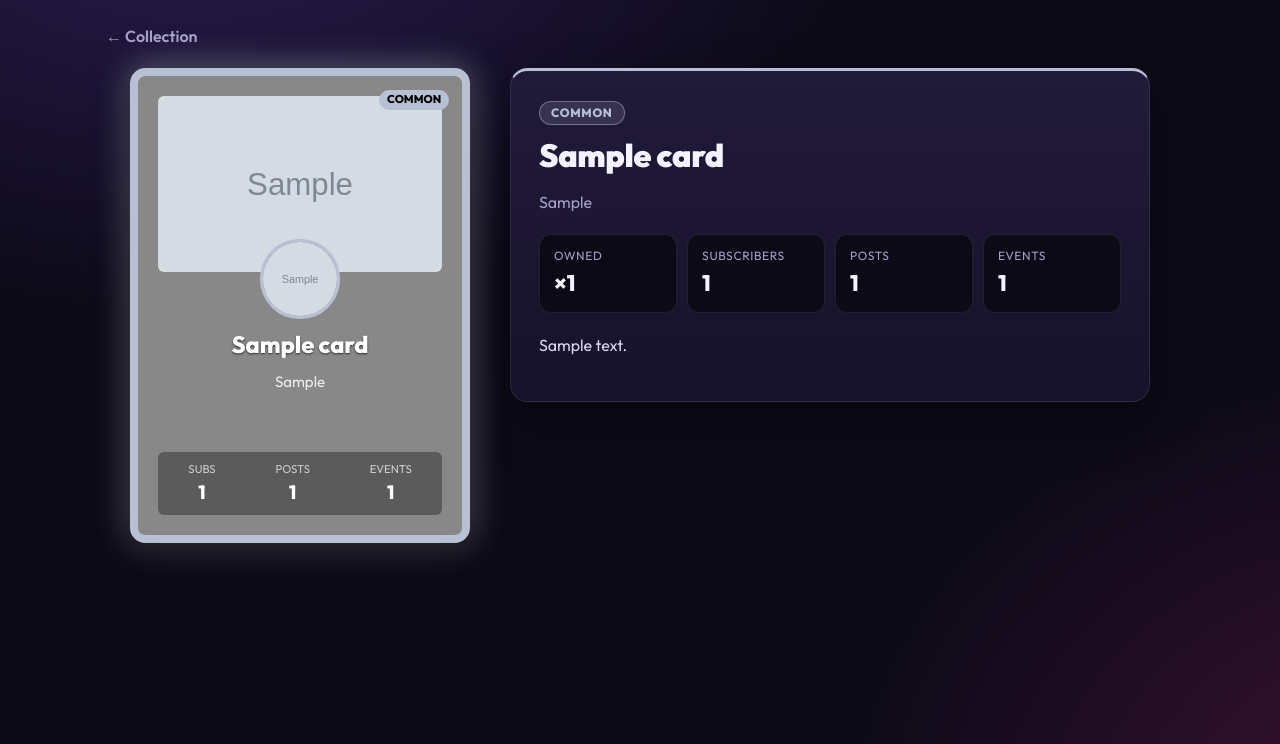
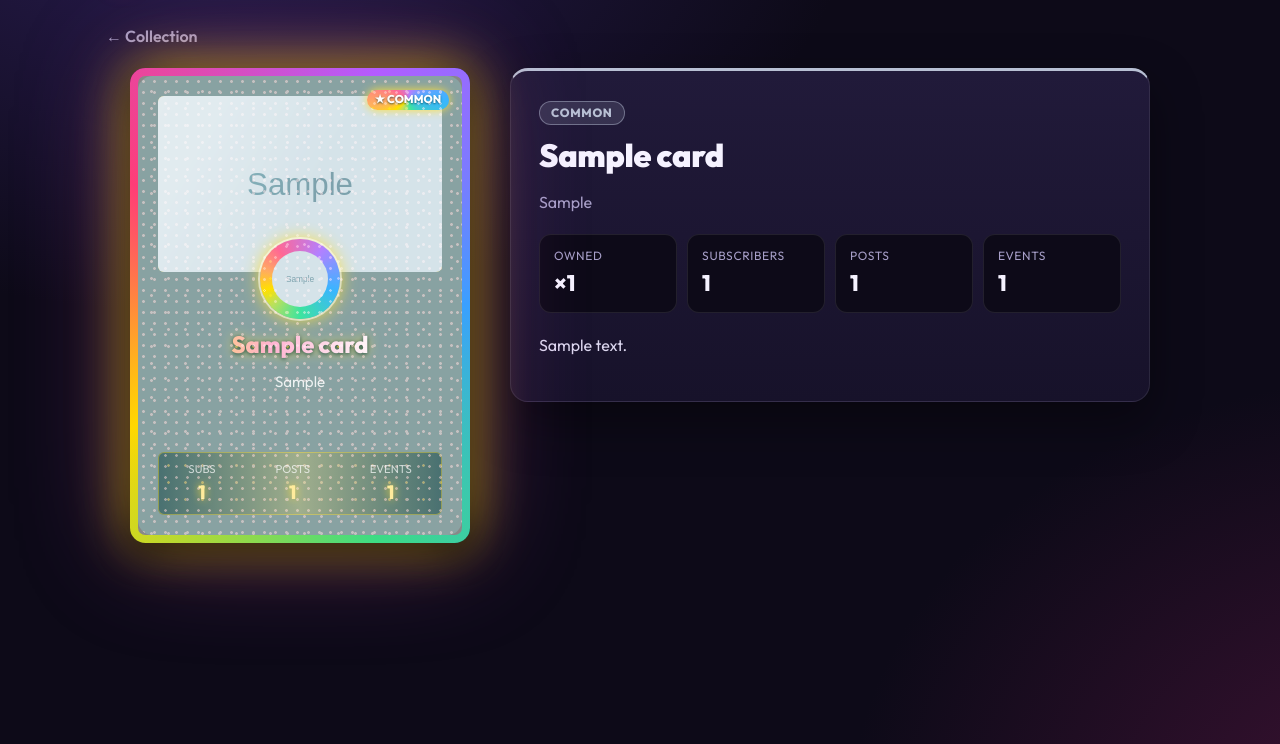
Before and after one commit to LucaCeccarelli/EmaPack, a Django app: page /cards/1/ in a window 1280 px wide. Shown: the part 56-800 px from the top of the page. Run offline with Django 5.2, Linux system fonts and the light colour scheme; a user stored in the database is signed in; tables that the repository leaves empty hold one stand-in row (values such as "Sample post"); grey boxes marked "Sample" are stand-in pictures.

Commit message:
feat(cards): signature cards with their own foil, untouched by import
Adds a `signature` flag on Card for hand-tuned showcase cards:
- dedicated animated foil (prismatic spinning frame, aurora art, gold name, sheen)
- import_komi skips them when re-ranking rarities and keeps their stats
- filterable/visible in the Card admin

Co-Authored-By: Claude Opus 5.5 <noreply@anthropic.com>

```diff
--- a/game/admin.py
+++ b/game/admin.py
@@ -15,8 +15,8 @@ def thumb(image):
 
 @admin.register(Card)
 class CardAdmin(admin.ModelAdmin):
-    list_display = ["name", "rarity", "subscriber_count"]
-    list_filter = ["rarity"]
+    list_display = ["name", "rarity", "subscriber_count", "signature"]
+    list_filter = ["rarity", "signature"]
     search_fields = ["name"]
 
     def get_queryset(self, request):
--- a/game/management/commands/import_komi.py
+++ b/game/management/commands/import_komi.py
@@ -14,6 +14,8 @@ HEX_COLOR = re.compile(r"#[0-9a-fA-F]{6}")
 
 # Minimum share of cards with strictly fewer subscribers needed for each rarity, best first.
 # Rank-based because subscriber counts are extremely skewed (median 1, max 769).
+STAT_FIELDS = ["subscriber_count", "post_count", "event_count"]
+
 RARITY_THRESHOLDS = [
     (0.99, Rarity.LEGENDARY),
     (0.95, Rarity.EPIC),
@@ -71,8 +73,10 @@ def rarity_for(count, sorted_counts):
 
 
 def assign_rarities():
-    # Only imported Komi cards are ranked; proposed cards keep the rarity the admin gave them.
-    cards = list(Card.objects.filter(komi_id__isnull=False).only("id", "subscriber_count"))
+    # Only imported Komi cards are ranked; proposed and signature cards keep the rarity they were given.
+    cards = list(
+        Card.objects.filter(komi_id__isnull=False, signature=False).only("id", "subscriber_count")
+    )
     counts = sorted(card.subscriber_count for card in cards)
     for card in cards:
         card.rarity = rarity_for(card.subscriber_count, counts)
@@ -89,8 +93,13 @@ class Command(BaseCommand):
     def handle(self, dump, **options):
         data = json.loads(dump.read_text(encoding="utf-8"))
         records = data.get("clubs", []) + data.get("members", [])
+        signatures = {str(k) for k in Card.objects.filter(signature=True).values_list("komi_id", flat=True)}
         for record in records:
-            Card.objects.update_or_create(komi_id=record["id"], defaults=card_fields(record))
+            fields = card_fields(record)
+            if record["id"] in signatures:  # hand-tuned stats: keep them
+                for name in STAT_FIELDS:
+                    del fields[name]
+            Card.objects.update_or_create(komi_id=record["id"], defaults=fields)
         assign_rarities()
         tally = {r.label: Card.objects.filter(rarity=r).count() for r in Rarity}
         self.stdout.write(self.style.SUCCESS(f"Imported {len(records)} cards. Rarities: {tally}"))
--- a/game/models.py
+++ b/game/models.py
@@ -46,6 +46,8 @@ class Card(models.Model):
         User, null=True, blank=True, on_delete=models.SET_NULL, related_name="proposals"
     )
     proposed_at = models.DateTimeField(null=True, blank=True)
+    # Hand-tuned showcase card: gets its own foil, and import_komi leaves its rarity and stats alone.
+    signature = models.BooleanField(default=False)
 
     def __str__(self):
         return self.name
--- a/game/static/game/tcg.css
+++ b/game/static/game/tcg.css
@@ -192,6 +192,64 @@ main {
   mix-blend-mode: color-dodge; opacity: calc(.45 + var(--hyp) * .55);
 }
 
+/* Signature card: a one-off showcase. Spinning prismatic frame, aurora art, gold foil name. */
+@property --spin { syntax: '<angle>'; inherits: true; initial-value: 0deg; }
+.card.signature { --prism: #ffd700, #ff3d77, #b35cff, #3aa0ff, #3ddc84, #ffd700; }
+.signature .card-inner {
+  border-color: transparent;
+  background:
+    linear-gradient(160deg, var(--c1), var(--c2)) padding-box,
+    conic-gradient(from var(--spin), var(--prism)) border-box;
+  box-shadow: 0 10px 30px #0009,
+    0 0 calc(var(--card-w, 250px) / 8) #ffd70099,
+    0 0 calc(var(--card-w, 250px) / 4) #ff3d7755;
+  animation: sig-spin 4s linear infinite, sig-pulse 2.4s ease-in-out infinite;
+}
+@keyframes sig-spin { to { --spin: 360deg; } }
+@keyframes sig-pulse { 50% { box-shadow: 0 10px 30px #0009, 0 0 calc(var(--card-w, 250px) / 5) #ffd700cc, 0 0 calc(var(--card-w, 250px) / 2.5) #b35cff77; } }
+.signature .card-art { position: relative; box-shadow: inset 0 0 0 2px #ffd700aa; }
+.signature .card-art::after { /* aurora drifting over the banner */
+  content: ''; position: absolute; inset: 0; mix-blend-mode: color-dodge; opacity: .55;
+  background: linear-gradient(120deg, transparent 20%, #ff3d7788, #ffd70088, #3aa0ff88, transparent 80%) 0 0 / 300% 100%;
+  animation: sig-aurora 6s ease-in-out infinite alternate;
+}
+@keyframes sig-aurora { to { background-position: 100% 0; } }
+.signature .card-logo {
+  border: 0; padding: 4%;
+  background: conic-gradient(from calc(var(--spin) * -2), var(--prism));
+  box-shadow: 0 0 0 2px #fff8, 0 0 18px #ffd700;
+}
+.signature .card-logo img { border-radius: 50%; }
+.signature .card-name {
+  background: linear-gradient(90deg, #fff6c8, #ffd700, #ff9ec4, #fff, #ffd700, #fff6c8) 0 0 / 200% 100%;
+  -webkit-background-clip: text; background-clip: text; color: transparent;
+  text-shadow: none; filter: drop-shadow(0 1px 2px #000c) drop-shadow(0 0 6px #ffd70088);
+  animation: sig-name 3s linear infinite;
+}
+@keyframes sig-name { to { background-position: 200% 0; } }
+.signature .card-stats { background: linear-gradient(90deg, #0007, #ffd70033, #0007); box-shadow: inset 0 0 0 1px #ffd70066; }
+.signature .card-stats dd { color: #ffe680; text-shadow: 0 0 8px #ffd700; }
+.signature .card-rarity {
+  background: conic-gradient(from var(--spin), var(--prism)); color: #fff;
+  text-shadow: 0 1px 2px #000a; box-shadow: 0 0 10px #ffd700;
+}
+.signature .card-rarity::before { content: '★ '; }
+.signature .card-shine {
+  background:
+    radial-gradient(circle, #fff 0 1px, transparent 1.6px) 0 0 / 11px 11px,
+    radial-gradient(circle, #ffe680 0 1px, transparent 1.6px) 5px 7px / 17px 17px,
+    linear-gradient(115deg, #ff008070, #ffd70080, #00ff9d70, #00c3ff70, #b000ff70, #ff008070) var(--mx) var(--my) / 400% 400%;
+  mix-blend-mode: color-dodge; opacity: calc(.5 + var(--hyp) * .5);
+  animation: sig-twinkle 1.6s ease-in-out infinite alternate;
+}
+@keyframes sig-twinkle { to { filter: brightness(1.6) hue-rotate(40deg); } }
+.signature .card-inner::after { /* periodic sheen sweeping across the whole card */
+  content: ''; position: absolute; inset: 0; border-radius: inherit; pointer-events: none; mix-blend-mode: overlay;
+  background: linear-gradient(105deg, transparent 40%, #fffd 50%, transparent 60%) -200% 0 / 250% 100% no-repeat;
+  animation: sig-sheen 3.5s ease-in-out infinite;
+}
+@keyframes sig-sheen { 60%, 100% { background-position: 200% 0; } }
+
 /* ---------- Collection & detail ---------- */
 .page-head { display: flex; flex-wrap: wrap; align-items: end; justify-content: space-between; gap: 16px; margin-bottom: 28px; }
 .page-head h1 { margin: 0; font-size: clamp(1.5rem, 7vw, 2.2rem); font-weight: 900; }
@@ -364,4 +422,6 @@ main {
 
 @media (prefers-reduced-motion: reduce) {
   .card-inner { transition: none; }
+  .signature .card-inner, .signature .card-inner::after, .signature .card-art::after,
+  .signature .card-name, .signature .card-shine { animation: none; }
 }
--- a/game/templates/game/_card.html
+++ b/game/templates/game/_card.html
@@ -1,4 +1,4 @@
-{% load i18n %}<article class="card rarity-{{ card.rarity_slug }}" style="--c1: {{ card.primary_color|default:'#3a3f58' }}; --c2: {{ card.secondary_color|default:'#1b1e2e' }}">
+{% load i18n %}<article class="card rarity-{{ card.rarity_slug }}{% if card.signature %} signature{% endif %}" style="--c1: {{ card.primary_color|default:'#3a3f58' }}; --c2: {{ card.secondary_color|default:'#1b1e2e' }}">
   <div class="card-inner">
     <div class="card-art">{% if card.banner %}<img src="{{ card.banner.url }}" alt="" loading="lazy">{% endif %}</div>
     <div class="card-logo">{% if card.logo %}<img src="{{ card.logo.url }}" alt="" loading="lazy">{% else %}<span>{{ card.name|slice:":1"|upper }}</span>{% endif %}</div>
```
Also changed, not shown: game/tests/test_import.py (+13 -0 lines), game/migrations/0005_card_signature.py (added).
